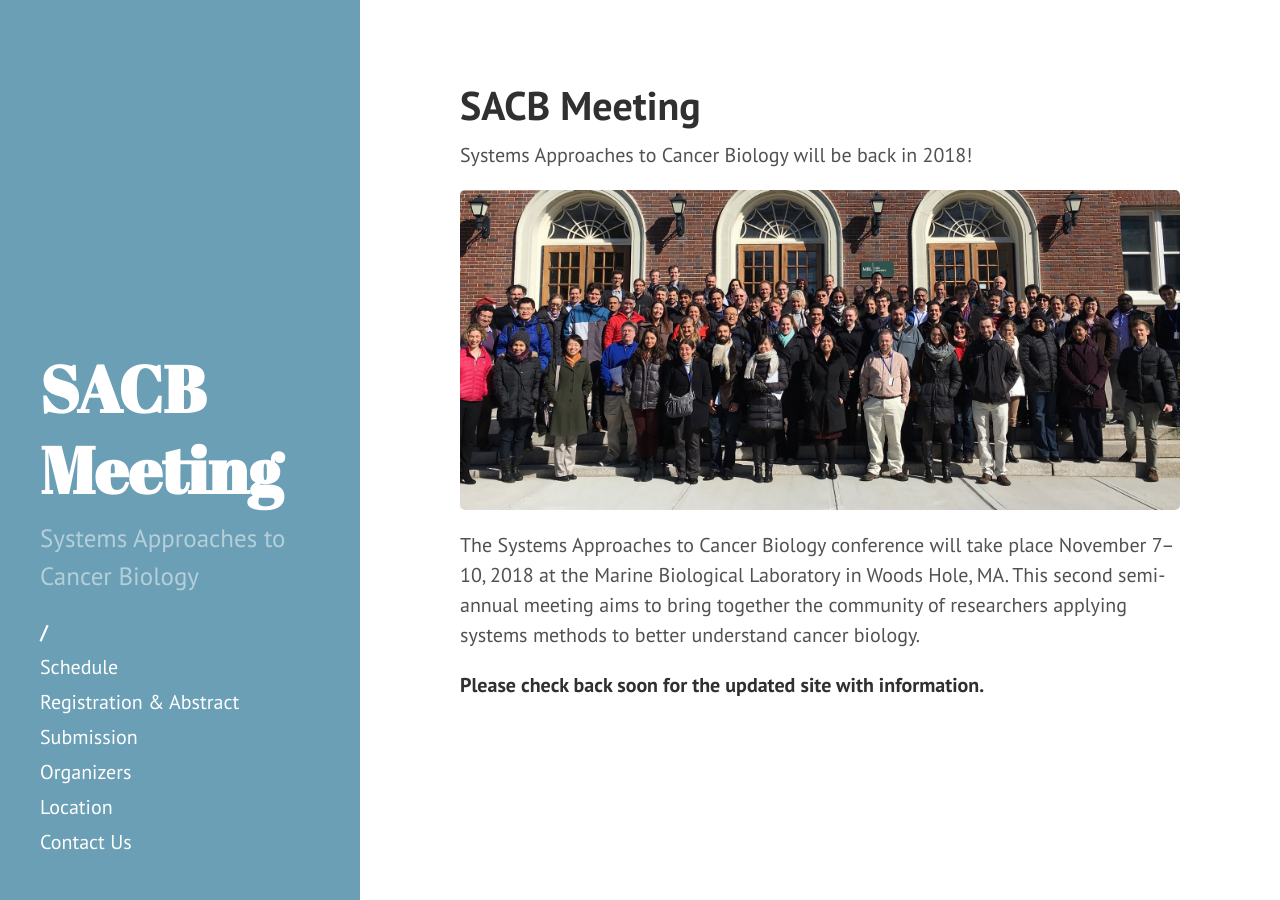
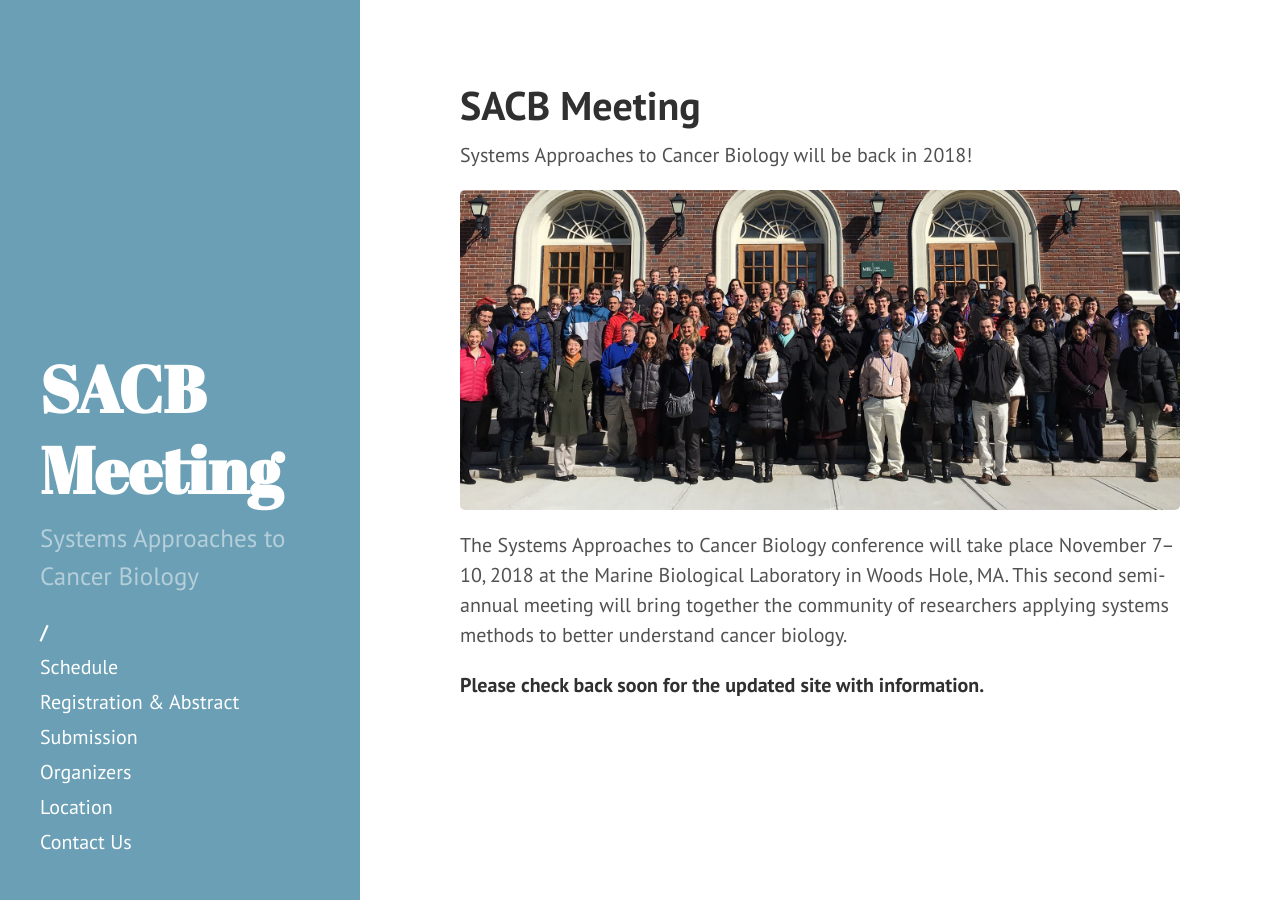
Before and after one commit to AECCSB/sacb-meeting, a Jekyll site: the page built from index.md, in a window 1280 px wide. Built offline with Jekyll 4.4.1, drawn with Linux system fonts in a browser that asks for light colours.

Commit message:
Fix language according to Steve's input

```diff
--- a/index.md
+++ b/index.md
@@ -7,6 +7,6 @@
 
 ![2016 Group Photo](/public/img/2016_group_resize.jpg)
 
-The Systems Approaches to Cancer Biology conference will take place November 7–10, 2018 at the Marine Biological Laboratory in Woods Hole, MA. This second semi-annual meeting aims to bring together the community of researchers applying systems methods to better understand cancer biology.
+The Systems Approaches to Cancer Biology conference will take place November 7–10, 2018 at the Marine Biological Laboratory in Woods Hole, MA. This second semi-annual meeting will bring together the community of researchers applying systems methods to better understand cancer biology.
 
 **Please check back soon for the updated site with information.**
```
